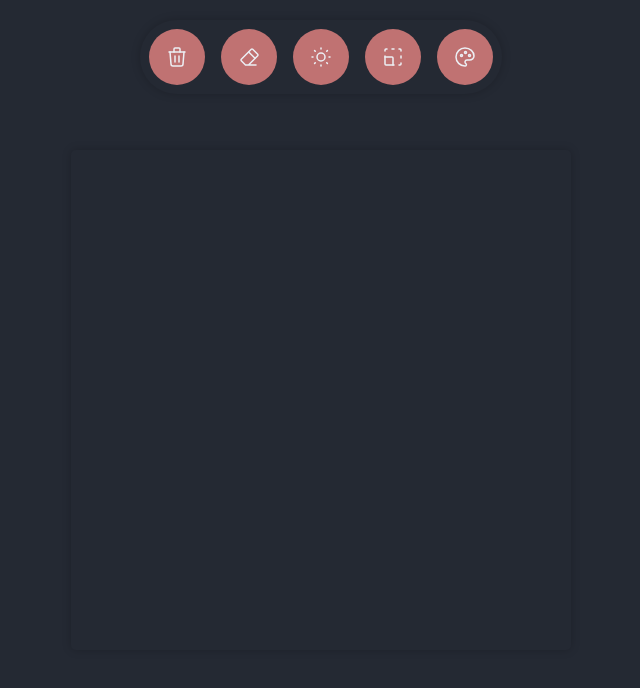
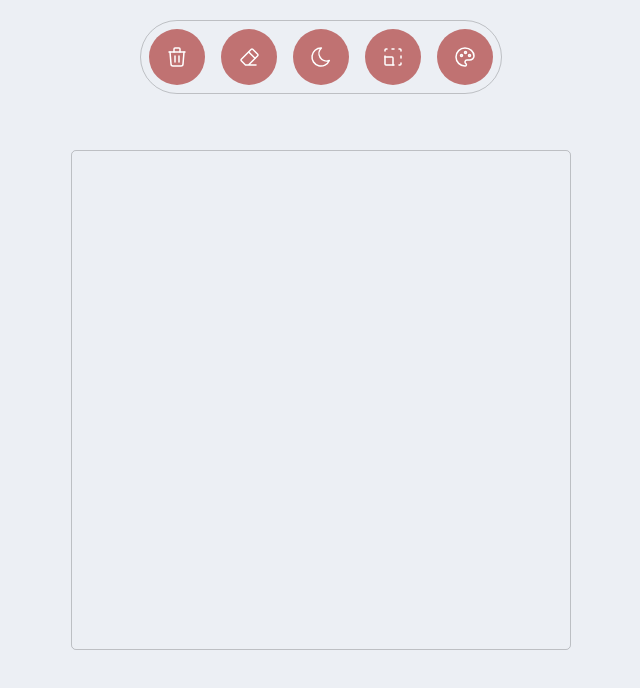
Before and after one commit to mart1d4/etch-a-sketch, a Next.js app: page / in a window 1280 px wide. Shown: the top 688 px of the page, without its empty margins (319-959 px from the left). Built offline with nearby package versions, Linux system fonts and the light colour scheme.

Commit message:
Adds resizing menu

```diff
--- a/src/components/Grid/Grid.jsx
+++ b/src/components/Grid/Grid.jsx
@@ -50,13 +50,13 @@ const Grid = ({ size, color, dark }) => {
                         style={{
                             borderRadius:
                                 index === 0
-                                    ? '5px 0 0 0'
+                                    ? '4px 0 0 0'
                                     : index === size - 1
-                                    ? '0 5px 0 0'
+                                    ? '0 4px 0 0'
                                     : index === size * size - size
-                                    ? '0 0 0 5px'
+                                    ? '0 0 0 4px'
                                     : index === size * size - 1
-                                    ? '0 0 5px 0'
+                                    ? '0 0 4px 0'
                                     : '0',
                         }}
                     >
--- a/src/components/Menu/Menu.jsx
+++ b/src/components/Menu/Menu.jsx
@@ -2,11 +2,30 @@ import styles from './Menu.module.css';
 import icons from '../../assets/icons';
 import { Tooltip } from '../';
 import { motion, AnimatePresence } from 'framer-motion';
-import { useState, useRef } from 'react';
+import { useState, useRef, useEffect } from 'react';
 
 const Menu = ({ functions, color, size, dark }) => {
     const [displayTooltip, setDisplayTooltip] = useState(null);
+    const [displaySizeMenu, setDisplaySizeMenu] = useState(false);
+    const [displayColorMenu, setDisplayColorMenu] = useState(false);
     const tooltips = useRef([]);
+    const sizeButton = useRef(null);
+    const sizeMenu = useRef(null);
+
+    useEffect(() => {
+        const handleOutsideClick = (e) => {
+            if (displaySizeMenu && sizeMenu?.current?.contains(e.target)) return;
+            if (sizeButton?.current?.contains(e.target)) return;
+            setDisplaySizeMenu(false);
+            console.log('size menu closed');
+        }
+
+        document.addEventListener('click', handleOutsideClick);
+
+        return () => {
+            document.removeEventListener('click', handleOutsideClick);
+        }
+    }, []);
 
     const menuEntries = [
         {
@@ -63,10 +82,27 @@ const Menu = ({ functions, color, size, dark }) => {
             >
                 {menuEntries.map((entry, index) => (
                     <button
+                        ref={entry.name === 'Change Size' ? sizeButton : null}
                         key={index}
                         className={styles.menuEntry}
-                        onClick={entry.function}
-                        onMouseEnter={() => setDisplayTooltip(entry.name)}
+                        onClick={
+                            entry.name === 'Change Size'
+                            ? (e) => {
+                                if (sizeMenu?.current?.contains(e.target)) return;
+                                setDisplaySizeMenu(!displaySizeMenu);
+                                setDisplayTooltip(null);
+                            }
+                            : entry.name === 'Change Color'
+                            ? () => {
+                                setDisplayColorMenu(!displayColorMenu);
+                                setDisplayTooltip(null);
+                            }
+                            : entry.function
+                        }
+                        onMouseEnter={(e) => {
+                            if (entry.name === 'Change Size' && displaySizeMenu) return;
+                            setDisplayTooltip(entry.name);
+                        }}
                         onMouseLeave={() => {
                             if (!tooltips?.current[index]?.contains(document.activeElement)) {
                                 setDisplayTooltip(null);
@@ -85,9 +121,45 @@ const Menu = ({ functions, color, size, dark }) => {
                                 distance={'20px'}
                             />
                         </span>
+
+                        <AnimatePresence>
+                            {(entry.name === 'Change Size' && displaySizeMenu) && (
+                                <motion.div
+                                    ref={sizeMenu}
+                                    style={{
+                                        boxShadow : dark ? '0 0 10px 0 rgba(0, 0, 0, 0.2)' : 'none',
+                                        border: dark ? '1px solid transparent' : '1px solid rgba(0, 0, 0, 0.2)',
+                                    }}
+                                    className={styles.sizeMenu}
+                                    initial={{
+                                        opacity: 0,
+                                        transform: 'translateX(-50%) scale(0)'
+                                    }}
+                                    animate={{
+                                        opacity: 1,
+                                        transform: 'translateX(-50%) scale(1)'
+                                    }}
+                                    exit={{
+                                        opacity: 0,
+                                        transform: 'translateX(-50%) scale(0)'
+                                    }}
+                                    transition={{
+                                        duration: 0.5,
+                                        ease: 'backInOut'
+                                    }}
+                                >
+                                    <input
+                                        type='range'
+                                        min={4}
+                                        max={64}
+                                        step={4}
+                                        value={size}
+                                        onChange={e => functions.handleSizeChange(e.target.value)}
+                                    />
+                                </motion.div>
+                            )}
+                        </AnimatePresence>
                     </button>
-
-
                 ))}
             </motion.nav>
         </AnimatePresence>
--- a/src/components/Menu/Menu.module.css
+++ b/src/components/Menu/Menu.module.css
@@ -20,5 +20,16 @@
     padding: 1rem;
     cursor: pointer;
     border: none;
+}
 
+.sizeMenu {
+    position: absolute;
+    top: calc(100% + 20px);
+    left: 50%;
+    display: flex;
+    align-items: center;
+    justify-content: center;
+    padding: 0.5rem 1rem;
+    border-radius: 100vw;
+    cursor: default;
 }
--- a/src/pages/index.jsx
+++ b/src/pages/index.jsx
@@ -6,11 +6,21 @@ const Main = () => {
     const [color, setColor] = useState('#8FBCBB');
     const [colors, setColors] = useState(['#8FBCBB']);
     const [size, setSize] = useState(16);
-    const [dark, setDark] = useState(true);
+    const [dark, setDark] = useState(false);
 
     useEffect(() => {
         setColors((colors) => [...colors, color]);
     }, [color]);
+
+    useEffect(() => {
+        if (window.matchMedia('(prefers-color-scheme: dark)').matches) {
+            setDark(true);
+            document.documentElement.classList = 'dark';
+        } else {
+            setDark(false);
+            document.documentElement.classList = 'light';
+        }
+    }, []);
 
     const handleColorChange = (color) => {
         setColor(color);
@@ -21,7 +31,13 @@ const Main = () => {
     };
 
     const handleThemeChange = () => {
-        setDark(!dark);
+        if (dark) {
+            setDark(false);
+            document.documentElement.classList = 'light';
+        } else {
+            setDark(true);
+            document.documentElement.classList = 'dark';
+        }
     };
 
     const handleEraseMode = () => {
@@ -46,6 +62,10 @@ const Main = () => {
                 <title>Etch A Sketch</title>
                 <link rel='icon' href='/images/favicon.svg' />
             </Head>
+
+            {/* <noscript>
+                You don't have javascript enabled.  Good luck with that.
+            </noscript> */}
 
             <main
                 className={'main'}
--- a/src/styles/global.css
+++ b/src/styles/global.css
@@ -1,6 +1,6 @@
 @import url('https://fonts.googleapis.com/css2?family=Roboto:wght@100;300;400&display=swap');
 
-:root {
+:root.dark {
     --background-primary: #242933;
     --background-secondary: #2e3440;
     --background-tertiary: #3b4252;
@@ -9,6 +9,43 @@
     --accent-primary: #5e81ac;
     --accent-primary-opacity: #5e81ac80;
     --accent-secondary: #81a1c1;
+}
+
+:root.light {
+    --background-primary: #eceff4;
+    --background-secondary: #e5e9f0;
+    --background-tertiary: #d8dee9;
+    --foreground-primary: #2e3440;
+    --foreground-secondary: #3b4252;
+    --accent-primary: #5e81ac;
+    --accent-primary-opacity: #5e81ac80;
+    --accent-secondary: #81a1c1;
+}
+
+@media (prefers-color-scheme: dark) {
+    :root {
+        --background-primary: #2e3440;
+        --background-secondary: #3b4252;
+        --background-tertiary: #434c5e;
+        --foreground-primary: #eceff4;
+        --foreground-secondary: #e5e9f0;
+        --accent-primary: #5e81ac;
+        --accent-primary-opacity: #5e81ac80;
+        --accent-secondary: #81a1c1;
+    }
+}
+
+@media (prefers-color-scheme: light) {
+    :root {
+        --background-primary: #eceff4;
+        --background-secondary: #e5e9f0;
+        --background-tertiary: #d8dee9;
+        --foreground-primary: #2e3440;
+        --foreground-secondary: #3b4252;
+        --accent-primary: #5e81ac;
+        --accent-primary-opacity: #5e81ac80;
+        --accent-secondary: #81a1c1;
+    }
 }
 
 * {
@@ -36,13 +73,14 @@ body,
     color: var(--foreground-primary);
     font-size: 16px;
     font-family: 'Roboto', sans-serif;
+    color-scheme: dark light;
 }
 
 svg {
     width: 24px;
     height: 24px;
     stroke-width: 1.5;
-    stroke: var(--foreground-primary);
+    stroke: #FFFFFF;
     fill: none;
     stroke-linecap: round;
     stroke-linejoin: round;
```
